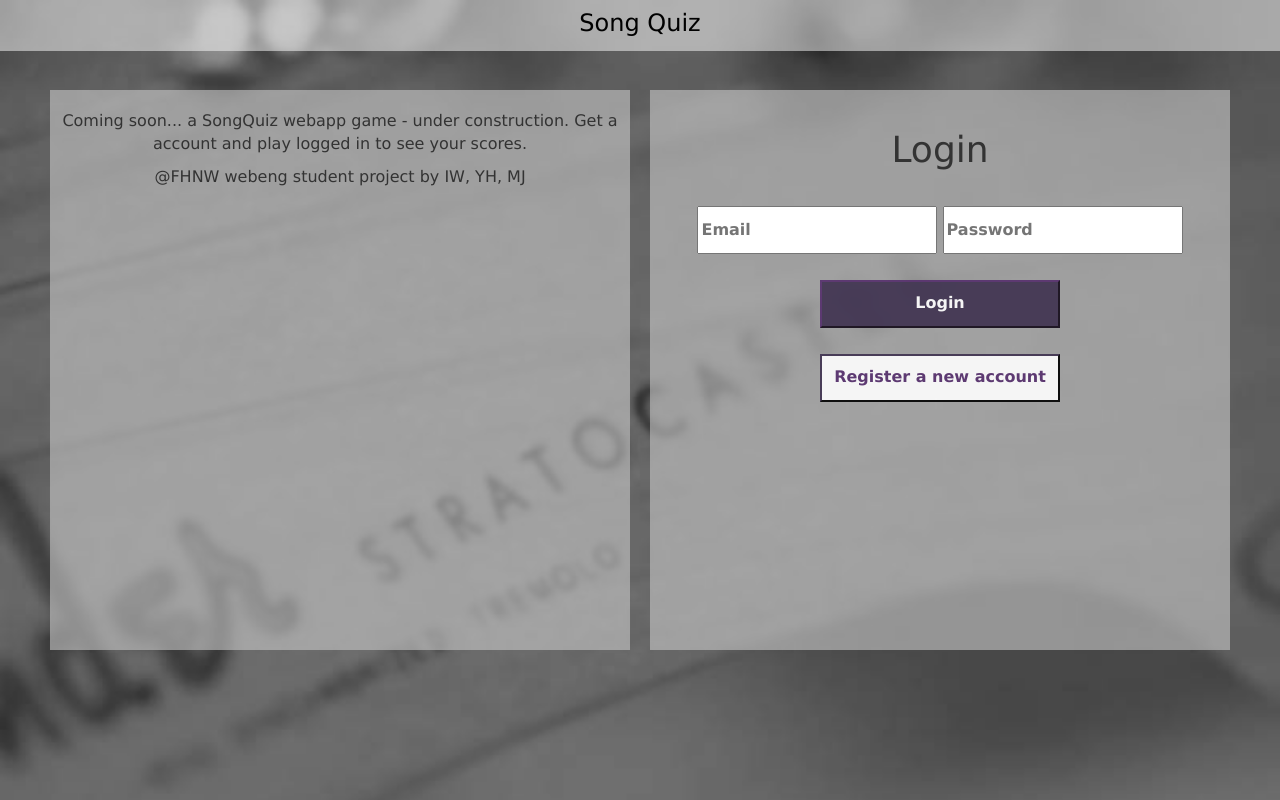
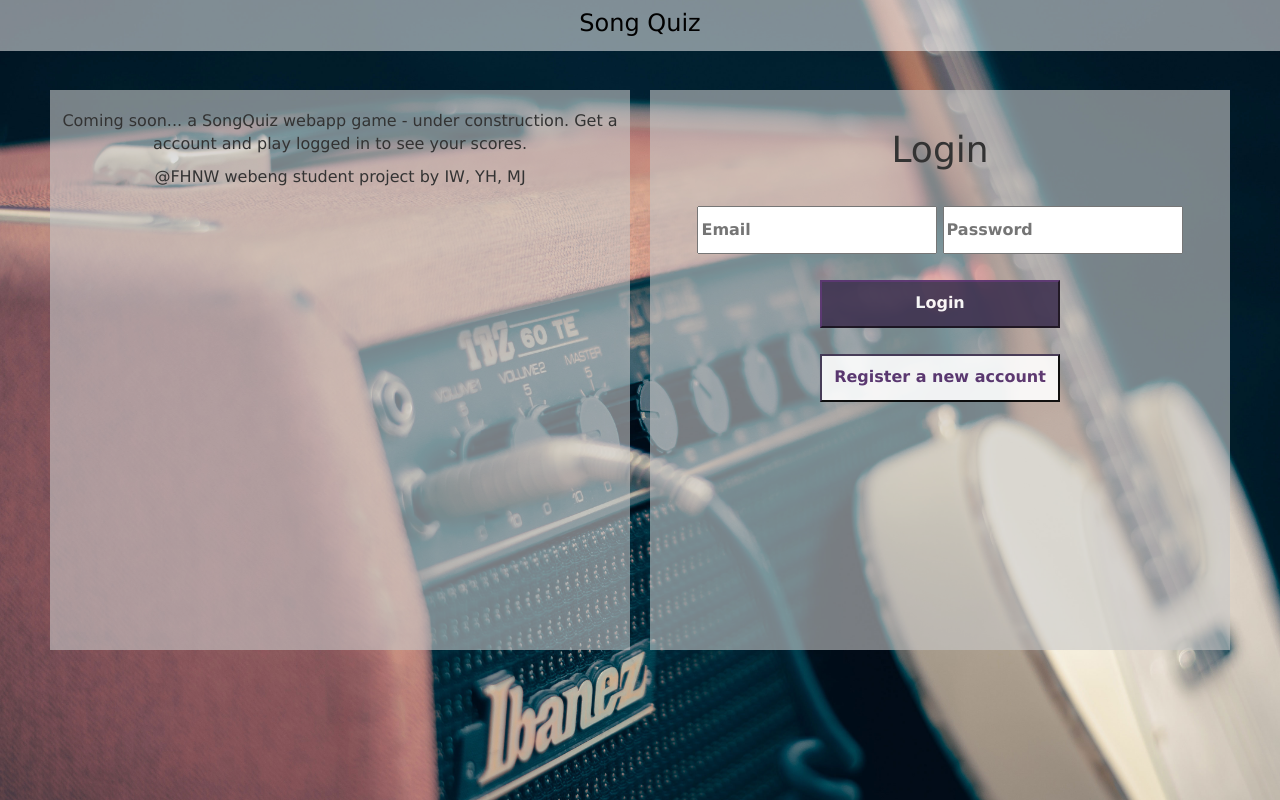
Before and after one commit to widmerin/songquiz, a PHP site: page / in a window 1280 px wide. Run offline with PHP 8.4, Linux system fonts and the light colour scheme.

Commit message:
New Background

```diff
--- a/css/style.css
+++ b/css/style.css
@@ -6,7 +6,7 @@ html, body{
     width: 100%;
     font-family: 'Lucida Grande', Helvetica, Arial, Sans-Serif;
     font-size: 16px;
-    background-image: url("../img/startbg-hell.jpg");
+    background-image: url("../img/WilliamIven.jpg");
     background-size: cover;
 }
 
@@ -219,6 +219,6 @@ button, input, select, textarea {
     min-height: 250px;
     max-width: 250px;
     position: relative;
-     margin: 0 auto;
+    margin: 0 auto;
     display: block;
 }
```
Also changed, not shown: img/WilliamIven.jpg (added).
